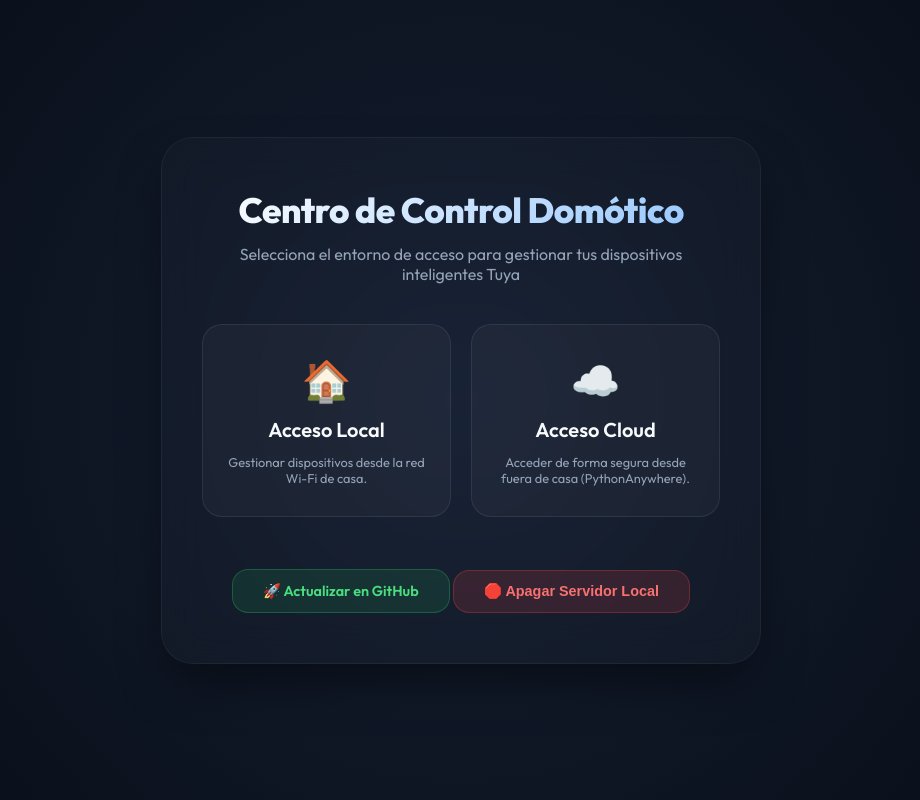
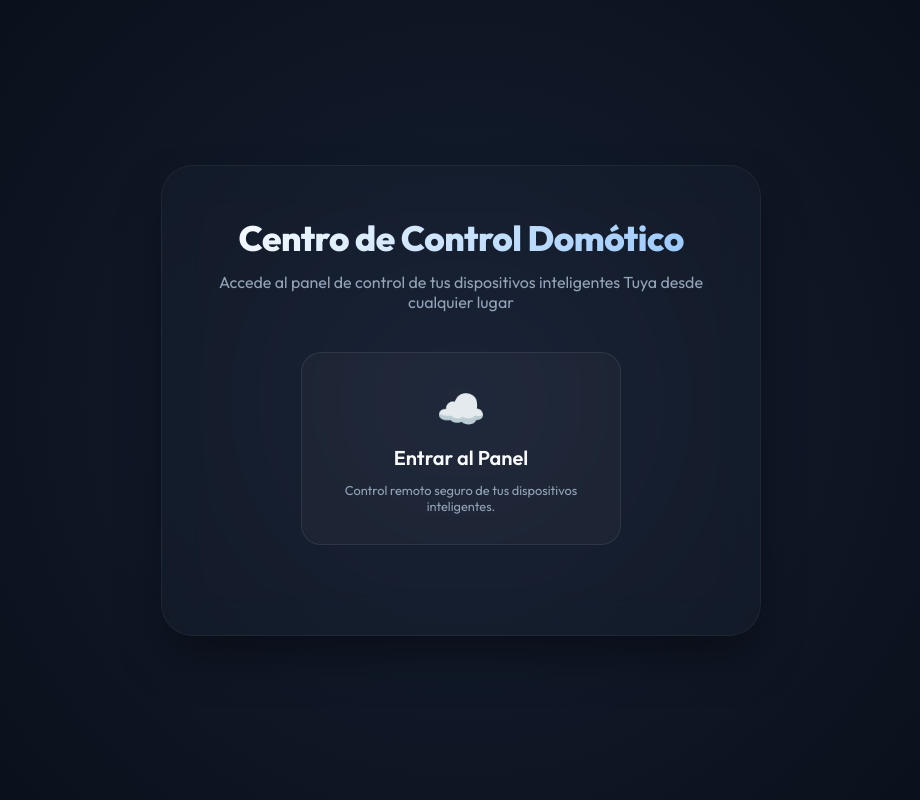
Before and after one commit to Astoarrunta/panel-control-tuya-iot, a Flask app: template templates/landing.html in a window 1280 px wide. Shown: the whole page, without its empty margins (179-1099 px from the left). Run offline with Flask 3, Linux system fonts and the light colour scheme; the template is opened without the code that fills it, so the values that code supplies are empty.

```diff
--- a/servidor.py
+++ b/servidor.py
@@ -59,8 +59,8 @@ DEVICES = {
 # 6. Rutas de la Aplicación
 @app.route('/')
 def home():
-    # Renderizar la vista landing page desvinculada
-    return render_template('landing.html')
+    # Renderizar la vista landing page pasando el modo de ejecución al template
+    return render_template('landing.html', mode=MODE)
 
 @app.route('/control')
 @basic_auth.required
--- a/templates/landing.html
+++ b/templates/landing.html
@@ -107,17 +107,20 @@
     <div class="landing-wrapper">
         <div class="landing-card">
             <h1 class="landing-title">Centro de Control Domótico</h1>
+
+            {% if mode == 'local' %}
+            {# ── MODO LOCAL: muestra ambas opciones + herramientas de desarrollo ── #}
             <p class="landing-subtitle">Selecciona el entorno de acceso para gestionar tus dispositivos inteligentes Tuya</p>
 
             <div class="landing-options">
-                <!-- Acceso al servidor local -->
+                <!-- Acceso al panel en este servidor local -->
                 <a href="/control" class="landing-option-btn local-btn">
                     <span style="font-size: 2.5rem;">🏠</span>
                     <h2>Acceso Local</h2>
                     <p>Gestionar dispositivos desde la red Wi-Fi de casa.</p>
                 </a>
 
-                <!-- Acceso al servidor en la nube -->
+                <!-- Acceso al servidor en la nube (abre nueva pestaña) -->
                 <a href="https://cristajon.pythonanywhere.com/control" class="landing-option-btn cloud-btn" target="_blank" rel="noopener noreferrer">
                     <span style="font-size: 2.5rem;">☁️</span>
                     <h2>Acceso Cloud</h2>
@@ -125,15 +128,29 @@
                 </a>
             </div>
 
-            <!-- Botón actualizar GitHub (solo útil en local) -->
+            <!-- Herramientas de desarrollo: solo disponibles en local -->
             <button onclick="abrirDeploy()" class="update-btn">🚀 Actualizar en GitHub</button>
+            <button onclick="apagarServidorLocal()" class="shutdown-btn" style="margin-top: 8px;">🛑 Apagar Servidor Local</button>
 
-            <!-- Botón para finalizar la ejecución del script servidor en local -->
-            <button onclick="apagarServidorLocal()" class="shutdown-btn" style="margin-top: 8px;">🛑 Apagar Servidor Local</button>
+            {% else %}
+            {# ── MODO CLOUD: acceso directo al panel, sin opciones locales ── #}
+            <p class="landing-subtitle">Accede al panel de control de tus dispositivos inteligentes Tuya desde cualquier lugar</p>
+
+            <div class="landing-options">
+                <!-- En cloud solo hay una opción: entrar al panel remoto -->
+                <a href="/control" class="landing-option-btn cloud-btn" style="max-width: 320px; margin: 0 auto;">
+                    <span style="font-size: 2.5rem;">☁️</span>
+                    <h2>Entrar al Panel</h2>
+                    <p>Control remoto seguro de tus dispositivos inteligentes.</p>
+                </a>
+            </div>
+            {% endif %}
+
         </div>
     </div>
 
-    <!-- Modal de deploy a GitHub -->
+    {% if mode == 'local' %}
+    <!-- Modal de deploy a GitHub (solo en local) -->
     <div class="deploy-overlay" id="deploy-overlay">
         <div class="deploy-modal">
             <h2>🚀 Actualizar en GitHub</h2>
@@ -241,5 +258,6 @@
             }
         }
     </script>
+    {% endif %}
 </body>
 </html>
```
